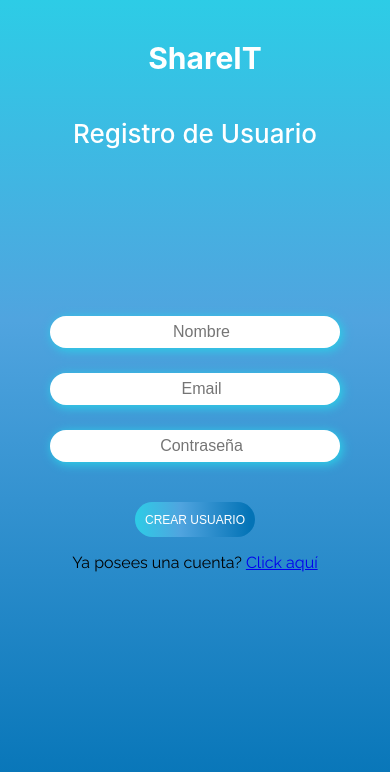
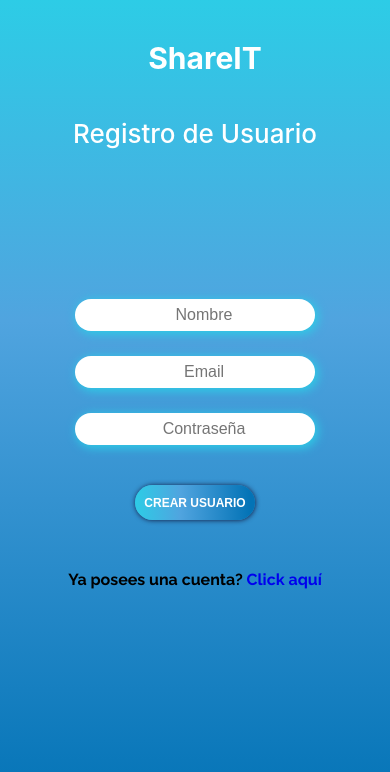
Before and after one commit to henry19ag15/finalproject, a React (Create React App) app in the folder front/: page / in a window 390 px wide. Shown: the top 772 px of the page. Built offline with nearby package versions, Linux system fonts and the light colour scheme.

Commit message:
Diseño modificado con nombre

```diff
--- a/front/src/components/register/Register.js
+++ b/front/src/components/register/Register.js
@@ -30,6 +30,7 @@ const Register = () =>{
             <div className='big-continer'>
                 <div className='form-continer'>
                     <form className='form' onSubmit={handleSubmit}>
+
                         <input type='text'
                             className='input'
                             name='displayname'
@@ -38,7 +39,6 @@ const Register = () =>{
                             onBlur={handleBlur}
                             placeholder='Nombre'
                             autoComplete='off'
-                            required
                         />
                         {errors.nombre && <p className='error'>{errors.nombre}</p>}
 
@@ -50,9 +50,9 @@ const Register = () =>{
                                 onBlur={handleBlur}
                                 placeholder='Email'
                                 autoComplete='off'
-                            required
                             />
                         {errors.email && <p className='error'>{errors.email}</p>}
+
 
                             <input type='password'
                                 className='input'
@@ -61,12 +61,11 @@ const Register = () =>{
                                 onChange={handleChange}
                                 onBlur={handleBlur}
                                 placeholder='Contraseña'
-                            required
                             />
                         {errors.password && <p className='error'>{errors.password}</p>}
 
                         <button type='submit' className='buttons'>CREAR USUARIO</button>
-                        <p>Ya posees una cuenta? <a href='http://localhost:3001'>Click aquí</a></p>
+                        <p className='footer-text'>Ya posees una cuenta? <a className='back' href='http://localhost:3000/login'>Click aquí</a></p>
                     </form>
                 </div>
                 <div className='rigth-continer'>
--- a/front/src/components/register/Register.scss
+++ b/front/src/components/register/Register.scss
@@ -39,7 +39,7 @@
     border-radius: 50px;
     border: none;
     outline: none;
-    padding-left: 15px;
+    padding-left: 20px;
     margin-top: 25px;
     box-shadow: 2px 2px 10px 1px #2dcce6;
     font-size: 16px;
@@ -75,6 +75,7 @@
     cursor: pointer;
     background: linear-gradient(90deg, rgba(45,204,230,1) 0%, rgba(80,164,223,1) 38%, rgba(3,115,182,1) 96%);
     font-size: 12px;
+    font-weight: 700;
     color: #fff;
     &:hover{
         transform: scale(1.1, 1.1);
@@ -105,6 +106,14 @@
     }
 }
 
+.footer-text{
+    font-size: 16px;
+    font-weight: 700;
+    & a{
+        text-decoration: none;
+    }
+}
+
 
 //MEDIA PARA TRABLETS
 @media (max-width: 800px) {
@@ -120,6 +129,7 @@
     flex-direction: column-reverse;
     justify-content: center;
     align-items: center;
+    width: 60%;
     height: 90%;
     margin-top: -5px;
   }
@@ -140,7 +150,7 @@
   }
 
   .input{
-      width: 100%;
+      width: 80%;
       font-size: 16px;
       text-align: center;
   }
@@ -148,7 +158,7 @@
 
 
 //MEDIA PARA DISPOSITIVOS PEQUEÑOS
-@media (max-width: 450px){
+@media (max-width: 600px){
 
     .Register{
         height: 100vh;
@@ -191,5 +201,12 @@
         margin-top: -60px;
     }
 
+    .buttons{
+        box-shadow: 0.3px 0.3px 5px rgb(20, 27, 66);
+    }
+
+    .footer-text{
+        margin-top: 50px;
+    }
 
 }
--- a/front/src/components/register/register.css
+++ b/front/src/components/register/register.css
@@ -55,7 +55,7 @@
   border-radius: 50px;
   border: none;
   outline: none;
-  padding-left: 15px;
+  padding-left: 20px;
   margin-top: 25px;
   -webkit-box-shadow: 2px 2px 10px 1px #2dcce6;
           box-shadow: 2px 2px 10px 1px #2dcce6;
@@ -105,6 +105,7 @@
   background: -webkit-gradient(linear, left top, right top, from(#2dcce6), color-stop(38%, #50a4df), color-stop(96%, #0373b6));
   background: linear-gradient(90deg, #2dcce6 0%, #50a4df 38%, #0373b6 96%);
   font-size: 12px;
+  font-weight: 700;
   color: #fff;
 }
 
@@ -145,6 +146,15 @@
   color: #fff;
 }
 
+.footer-text {
+  font-size: 16px;
+  font-weight: 700;
+}
+
+.footer-text a {
+  text-decoration: none;
+}
+
 @media (max-width: 800px) {
   .Register {
     height: 90%;
@@ -167,6 +177,7 @@
     -webkit-box-align: center;
         -ms-flex-align: center;
             align-items: center;
+    width: 60%;
     height: 90%;
     margin-top: -5px;
   }
@@ -184,13 +195,13 @@
     margin-top: -10px;
   }
   .input {
-    width: 100%;
+    width: 80%;
     font-size: 16px;
     text-align: center;
   }
 }
 
-@media (max-width: 450px) {
+@media (max-width: 600px) {
   .Register {
     height: 100vh;
     background: -webkit-gradient(linear, left top, left bottom, from(#2dcce6), color-stop(38%, #50a4df), color-stop(96%, #0373b6));
@@ -238,5 +249,12 @@
     height: 80vh;
     margin-top: -60px;
   }
+  .buttons {
+    -webkit-box-shadow: 0.3px 0.3px 5px #141b42;
+            box-shadow: 0.3px 0.3px 5px #141b42;
+  }
+  .footer-text {
+    margin-top: 50px;
+  }
 }
 /*# sourceMappingURL=Register.css.map */
--- a/front/src/customHooks/useForm.js
+++ b/front/src/customHooks/useForm.js
@@ -29,7 +29,7 @@ export const validateForm =(form) =>{
     }
 
     if (!form.password.trim()) {
-        errors.password = "El campo 'Password' es requerido";
+        errors.password = "El campo 'Contraseña' es requerido";
       } else if (!expresiones.password.test(form.password.trim())) {
         errors.password = "La contraseña debe tener mínimo ocho caracteres, al menos una letra mayúscula, un número y un carácter especial";
       }
```
Also changed, not shown: 1 other file (tests, documents, lock files or other folders). Lines whose indentation alone changed are shown as unchanged.
